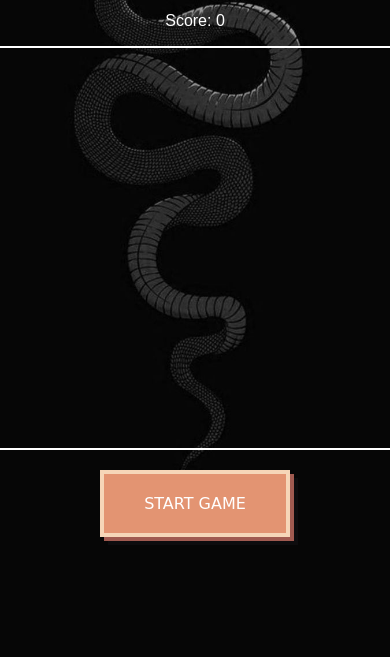
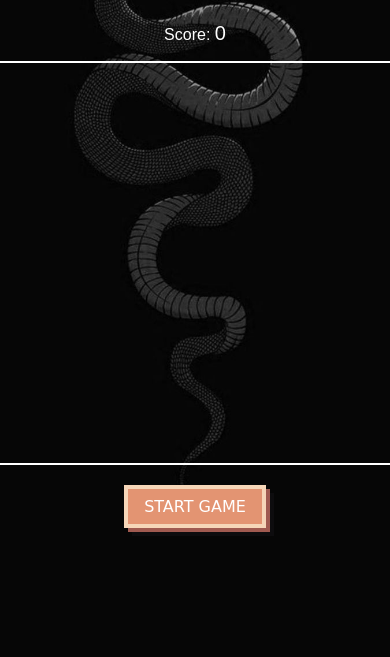
Before and after one commit to gididi-ran/Alcantara_Magnaye-PWA, a plain HTML site: page index.html in a window 390 px wide. Shown: the part 203-860 px from the top of the page. Drawn offline with Linux system fonts and the light colour scheme.

Commit message:
Update index.html
for making it responsive on mobile devices

```diff
--- a/index.html
+++ b/index.html
@@ -59,6 +59,20 @@
         .win-screen img {
             width: 300px;
             height: auto;
+        }
+
+        @media (max-width: 600px) {
+            #score {
+                font-size: 20px;
+            }
+            #startButton {
+                font-size: 16px;
+                padding: 8px 16px;
+            }
+            #message {
+                font-size: 20px;
+                padding: 15px;
+            }
         }
     </style>
 </head>
```
